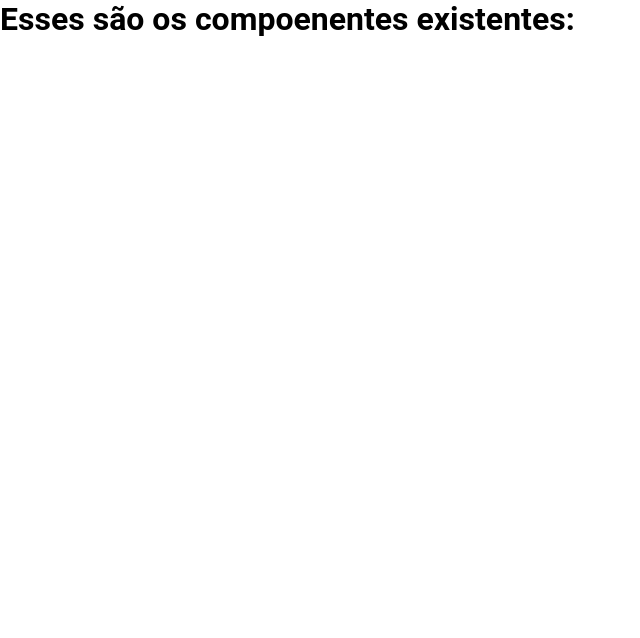
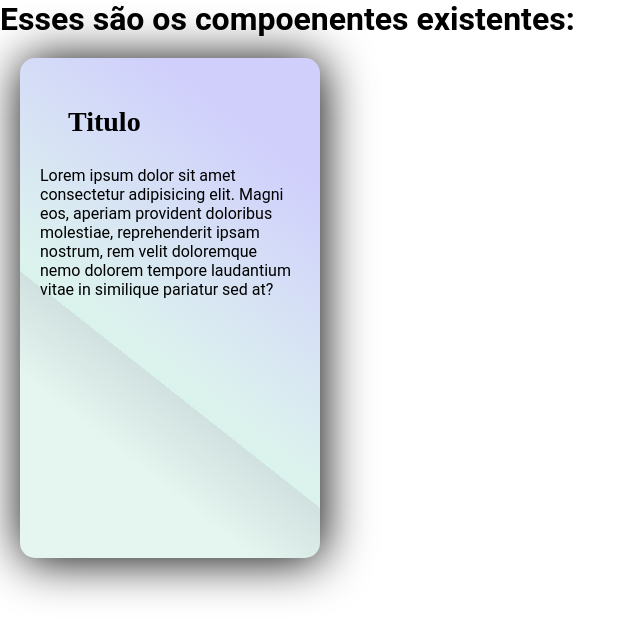
Before and after one commit to yt-modesto/components_react, a React (Create React App) app in the folder atoms/: page / in a window 1280 px wide. Shown: the top 638 px of the page, without its empty margins (0-640 px from the left). Built offline with nearby package versions, Linux system fonts and the light colour scheme.

Commit message:
added title style belonging to the card

```diff
--- a/atoms/src/components/CardPlatinium/index.tsx
+++ b/atoms/src/components/CardPlatinium/index.tsx
@@ -1,8 +1,15 @@
+import * as styles from "../../css/CardPlatinium/cardplatinium";
+import { TitleCards } from "../TitleForCards";
 export const CardPlatinium = () => {
   return (
-    <>
-      <h1>Titulo</h1>
-      <p>content</p>
-    </>
+    <styles.CardPlatinium>
+      <TitleCards>Titulo</TitleCards>
+      <p>
+        Lorem ipsum dolor sit amet consectetur adipisicing elit. Magni eos,
+        aperiam provident doloribus molestiae, reprehenderit ipsam nostrum, rem
+        velit doloremque nemo dolorem tempore laudantium vitae in similique
+        pariatur sed at?
+      </p>
+    </styles.CardPlatinium>
   );
 };
--- /dev/null
+++ b/atoms/src/components/TitleForCards/index.tsx
@@ -0,0 +1,8 @@
+import * as styled from "../../css/TitleForCards/titleForcards";
+
+export type PorpsTitleCards = {
+  children: string;
+};
+export function TitleCards(props: PorpsTitleCards) {
+  return <styled.TitleCard>{props.children}</styled.TitleCard>;
+}
--- /dev/null
+++ b/atoms/src/css/CardPlatinium/cardplatinium.tsx
@@ -0,0 +1,30 @@
+import styled, { css } from "styled-components";
+
+export interface IPropsCardPlatinium {
+  stylesTitle?: string;
+  stylesBackground?: string;
+  stylesWigth?: number;
+  stylesHeight?: number;
+}
+export const CardPlatinium = styled.div`
+  ${(props: IPropsCardPlatinium) => css`
+    position: relative;
+    width: ${props.stylesWigth !== undefined ? props.stylesWigth : 300}px;
+    height: ${props.stylesHeight !== undefined ? props.stylesHeight : 500}px;
+    border-radius: 1.5rem;
+    margin: 20px;
+    padding: 20px;
+
+    background: linear-gradient(
+        38.28deg,
+        rgba(125, 205, 176, 0.2) 24.83%,
+        rgba(23, 105, 99, 0.2) 38.93%,
+        rgba(71, 192, 161, 0.2) 38.93%,
+        rgba(71, 192, 161, 0.188) 41.28%,
+        rgba(5, 0, 241, 0.188) 82.91%
+      ),
+      #ffffff;
+    -webkit-box-shadow: 2px 2px 49px -3px #000000;
+    box-shadow: 2px 2px 49px 0px #000000;
+  `}
+`;
--- /dev/null
+++ b/atoms/src/css/TitleForCards/titleForcards.tsx
@@ -0,0 +1,11 @@
+import styled, { css } from "styled-components";
+
+export const TitleCard = styled.h1`
+  ${() => css`
+    @import url("https://fonts.googleapis.com/css2?family=Pacifico&display=swap");
+    padding: 28px;
+    font-size: 2.8rem;
+    font-family: "Pacifico", cursive;
+    align-self: center;
+  `}
+`;
--- a/atoms/src/pages/Home/index.tsx
+++ b/atoms/src/pages/Home/index.tsx
@@ -1,7 +1,10 @@
+import { CardPlatinium } from '../../components/CardPlatinium';
+
 export const Home = () => {
   return (
     <div>
       <h1>Esses são os compoenentes existentes:</h1>
+      <CardPlatinium/>
     </div>
   );
 };
```
Also changed, not shown: 2 other files (tests, documents, lock files or other folders).
